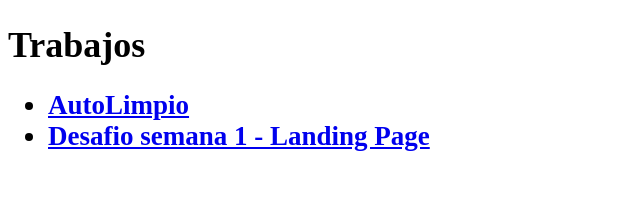
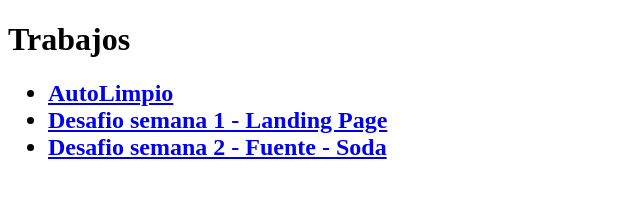
Before and after one commit to FernandoObreque/FernandoObreque.github.io, a plain HTML site: page index.html in a window 1280 px wide. Shown: the whole page, without its empty margins (0-640 px from the left). Drawn offline with Linux system fonts and the light colour scheme.

Commit message:
Cambio en el menu

```diff
--- a/index.html
+++ b/index.html
@@ -3,13 +3,14 @@
     <head>
         <meta charset="utf-8" />
         <title>FernandoObreque</title>
-        <link rel="stylesheet" href="style.css">
+        <link href="style.css" rel="stylesheet">
     </head>
     <body>
         <h1>Trabajos</h1>
         <ul> <h2>
                     <li> <a target="_blank" href="https://fernandoobreque.github.io/autolimpio">AutoLimpio</a> </li>
                     <li> <a target="_blank" href="https://fernandoobreque.github.io/landingpage">Desafio semana 1 - Landing Page</a> </li>
+                    <li> <a target="_blank" href="https://fernandoobreque.github.io/fuente-soda">Desafio semana 2 - Fuente - Soda</a> </li>
 
         </ul> </h2>
     </body>
--- a/style.css
+++ /dev/null
@@ -1,9 +0,0 @@
-body {
-        background-color: rgb(255, 255, 255);
-        color: rgb(0, 0, 0);
-        font-size:large;
-
-
-
-
-}
```
